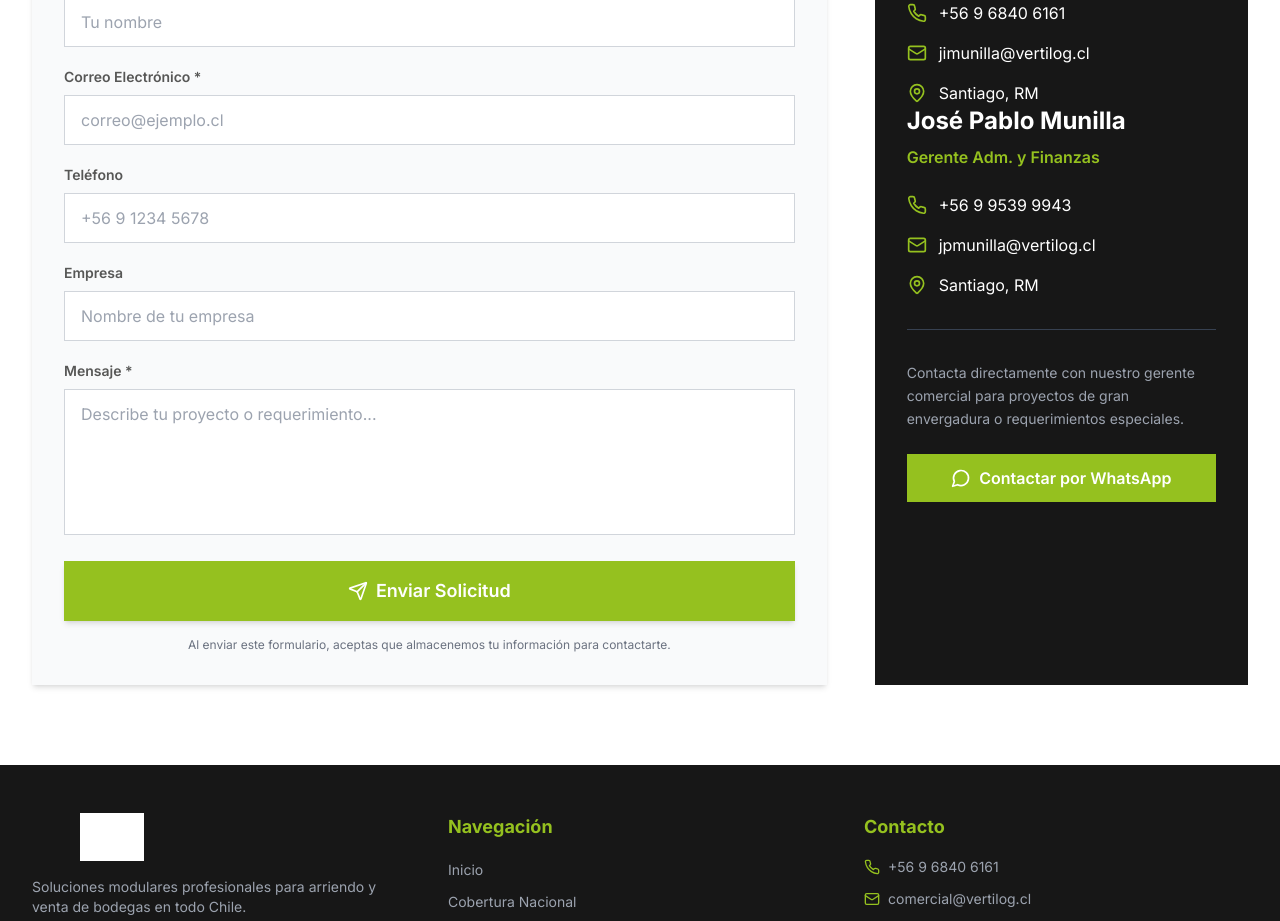
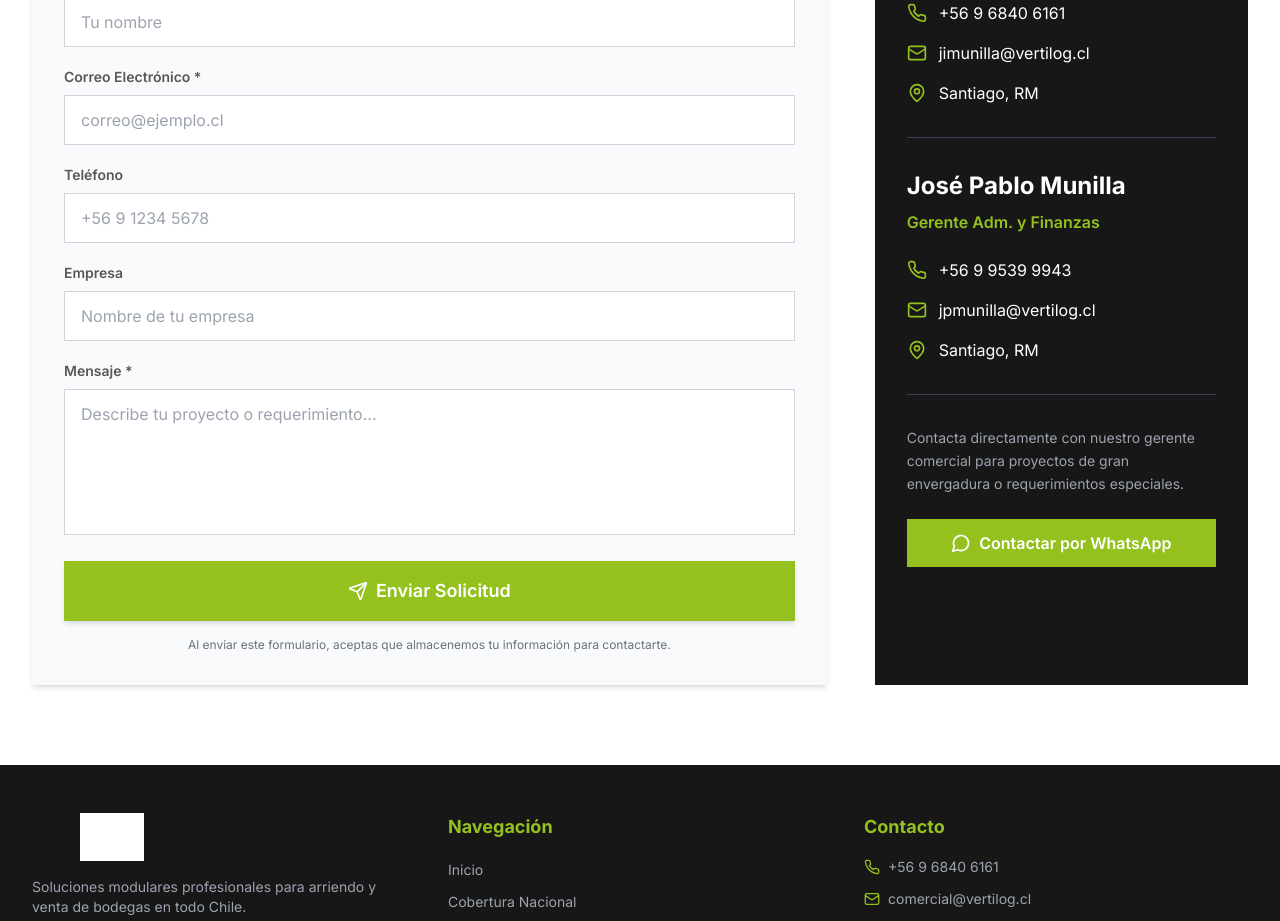
Before and after one commit to quadraturechile/vertilog, a Next.js app: page / in a window 1280 px wide. Shown: the part 4280-5201 px from the top of the page. Built offline with nearby package versions, Linux system fonts and the light colour scheme; no server answers; grey boxes are pictures that could not be loaded.

Commit message:
Update contact-section.tsx

```diff
--- a/app/components/contact-section.tsx
+++ b/app/components/contact-section.tsx
@@ -139,7 +139,9 @@ export default function ContactSection() {
                 <span>Santiago, RM</span>
               </div>
             </div>
+                   <div className="mt-8 pt-8 border-t border-gray-700">
 
+            </div>
             <h3 className="text-2xl font-bold mb-2">José Pablo Munilla</h3>
             <p className="text-[#95C11F] font-semibold mb-6">Gerente Adm. y Finanzas</p>
 
```
